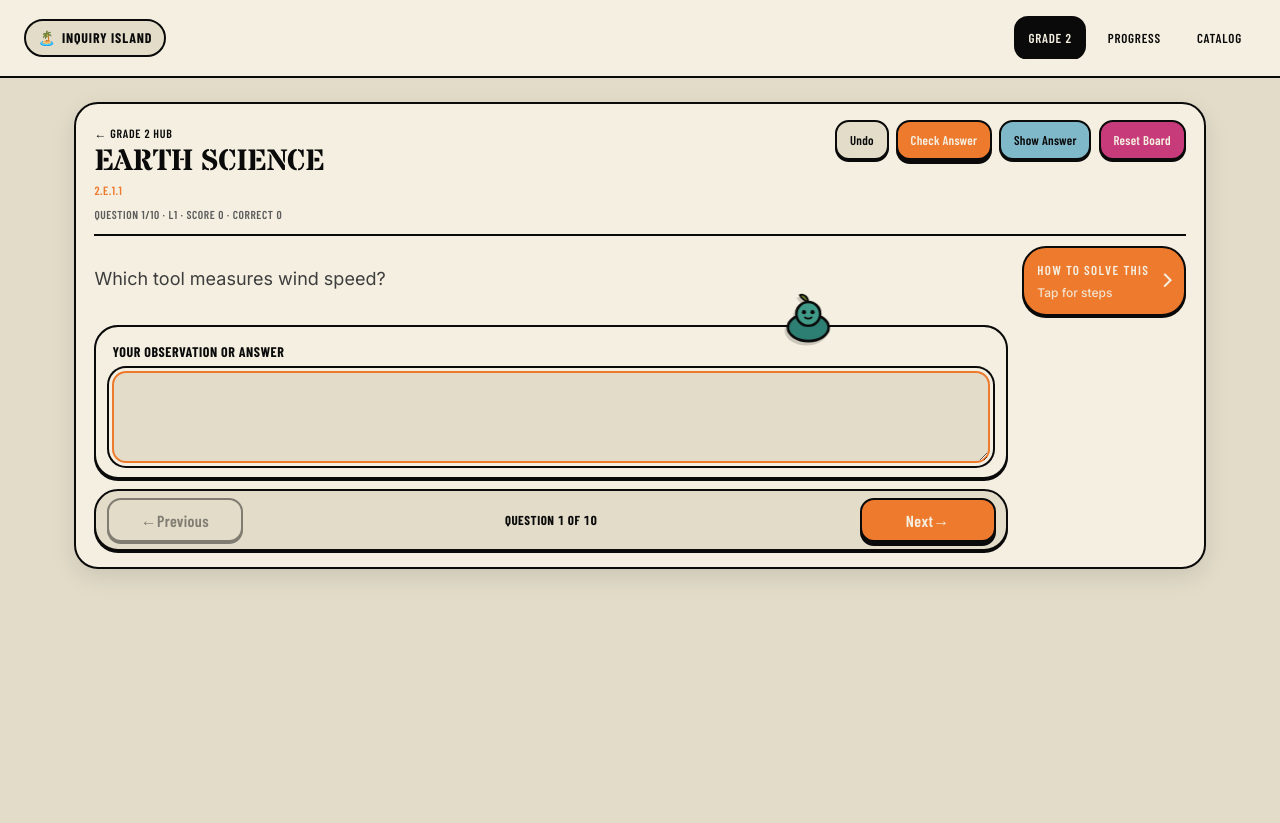
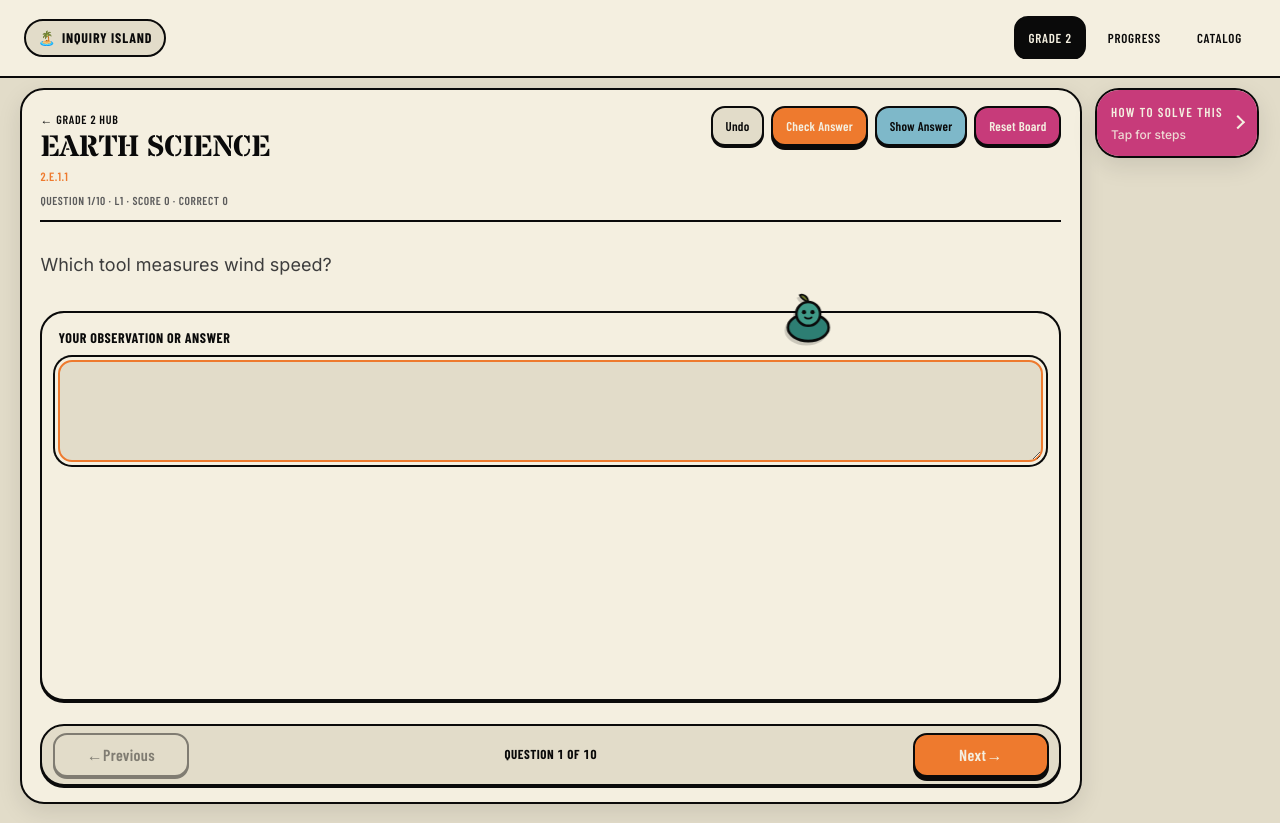
Before and after one commit to asub927/fun-lab-kids, a React (Vite) app: page /lab/2.E.1.1 in a window 1280 px wide. Before the commit the page ends 800 px from the top, so only its background shows below. Built offline with nearby package versions, Linux system fonts and the light colour scheme; a web font is replaced by a local one.

Commit message:
Split strategy help into its own card beside the work area.
Move How to solve this out of the question card into a separate help container, and stretch the question and answer workspace to use more viewport space.

Co-authored-by: Anantha Subramanya <asub927@gmail.com>

```diff
--- a/src/components/LabShell.tsx
+++ b/src/components/LabShell.tsx
@@ -159,7 +159,8 @@ export function LabShell({ title, children }: LabShellProps) {
   }, [boardState]);
 
   return (
-    <article className="lab-shell">
+    <div className={`lab-layout ${strategy ? "lab-layout--with-help" : ""}`}>
+      <article className="lab-shell lab-work-card">
         <header className="lab-header">
           <div className="lab-header-meta">
             <Link to={backTo} className="back-link">
@@ -222,8 +223,7 @@ export function LabShell({ title, children }: LabShellProps) {
           </div>
         )}
 
-      <div className={`lab-body ${strategy ? "lab-body--with-strategy" : ""}`}>
-        <div className="lab-main">
+        <div className="lab-work-stage">
           <div className="lab-board">{children}</div>
 
           {lastCheck && (
@@ -279,9 +279,10 @@ export function LabShell({ title, children }: LabShellProps) {
             </nav>
           )}
         </div>
+      </article>
 
       {strategy && (
-          <div className="lab-strategy-rail">
+        <aside className="lab-help-card" aria-label="Strategy help">
           <StrategyPanel
             key={strategy.panelKey}
             title={strategy.title}
@@ -293,9 +294,8 @@ export function LabShell({ title, children }: LabShellProps) {
             videoProvider={strategy.videoProvider}
             layout="rail"
           />
-          </div>
+        </aside>
       )}
     </div>
-    </article>
   );
 }
--- a/src/index.css
+++ b/src/index.css
@@ -232,8 +232,13 @@ main {
   padding-bottom: max(var(--space-3), env(safe-area-inset-bottom));
 }
 
+main:has(.lab-page) {
+  max-width: min(1360px, calc(100vw - 1.25rem));
+  padding: 0.65rem 0.65rem max(0.65rem, env(safe-area-inset-bottom));
+}
+
 main:has(.lab-shell) {
-  max-width: 1180px;
+  max-width: min(1360px, calc(100vw - 1.25rem));
 }
 
 main:focus {
@@ -469,6 +474,26 @@ main:focus {
   opacity: 0.85;
 }
 
+.lab-page {
+  min-height: calc(100dvh - 4.75rem);
+}
+
+.lab-layout {
+  display: block;
+  min-height: calc(100dvh - 5.25rem);
+}
+
+.lab-layout--with-help {
+  display: grid;
+  grid-template-columns: minmax(0, 1fr) auto;
+  gap: 0.85rem;
+  align-items: start;
+}
+
+.lab-layout--with-help:has(.lab-help-card .strategy-panel--rail[open]) {
+  grid-template-columns: minmax(0, 1fr) minmax(16rem, 21rem);
+}
+
 .lab-shell {
   background: var(--color-paper);
   border: var(--border-width) solid var(--color-ink);
@@ -477,37 +502,68 @@ main:focus {
   box-shadow: var(--shadow-soft);
 }
 
-.lab-body {
-  display: block;
-}
-
-.lab-body--with-strategy {
-  display: grid;
-  grid-template-columns: minmax(0, 1fr) auto;
-  gap: 0.85rem;
-  align-items: start;
-}
-
-.lab-body--with-strategy:has(.strategy-panel--rail[open]) {
-  grid-template-columns: minmax(0, 1fr) minmax(15rem, 19rem);
-}
-
-.lab-main {
+.lab-work-card {
+  display: flex;
+  flex-direction: column;
+  min-height: calc(100dvh - 5.25rem);
   min-width: 0;
 }
 
-.lab-strategy-rail {
+.lab-work-stage {
+  flex: 1;
+  display: flex;
+  flex-direction: column;
+  gap: 0.75rem;
+  min-height: 0;
+}
+
+.lab-help-card {
+  width: fit-content;
+  max-width: min(21rem, 100%);
+  background: var(--color-paper);
+  border: var(--border-width) solid var(--color-ink);
+  border-radius: var(--radius-tablet);
+  box-shadow: var(--shadow-soft);
+  overflow: hidden;
+  align-self: start;
+  position: sticky;
+  top: 4.75rem;
+}
+
+.lab-help-card:has(.strategy-panel--rail[open]) {
+  width: min(21rem, 100%);
+}
+
+.lab-help-card .strategy-panel--rail {
+  border: none;
+  border-radius: 0;
+  box-shadow: none;
+  margin: 0;
+}
+
+.lab-board {
+  flex: 1;
+  display: flex;
+  flex-direction: column;
+  min-height: 0;
   min-width: 0;
 }
 
-.lab-board {
-  min-width: 0;
-}
-
 @media (max-width: 860px) {
-  .lab-body--with-strategy,
-  .lab-body--with-strategy:has(.strategy-panel--rail[open]) {
+  .lab-layout--with-help,
+  .lab-layout--with-help:has(.lab-help-card .strategy-panel--rail[open]) {
     grid-template-columns: 1fr;
+  }
+
+  .lab-work-card {
+    min-height: auto;
+  }
+
+  .lab-help-card,
+  .lab-help-card:has(.strategy-panel--rail[open]) {
+    position: static;
+    width: 100%;
+    max-width: none;
   }
 
   .strategy-panel--rail,
@@ -637,23 +693,19 @@ main:focus {
   box-shadow: var(--shadow-hard-sm);
 }
 
-.strategy-panel--rail {
-  align-self: start;
-  width: min(19rem, 100%);
-}
-
 .strategy-panel--rail:not([open]) {
   position: static;
   max-height: none;
   overflow: visible;
+  width: 100%;
 }
 
 .strategy-panel--rail[open] {
-  position: sticky;
-  top: 5.5rem;
-  max-height: calc(100vh - 6.5rem);
+  position: static;
+  max-height: calc(100dvh - 6.5rem);
   overflow: auto;
   overscroll-behavior: contain;
+  width: 100%;
 }
 
 .strategy-rail-summary {
@@ -808,13 +860,13 @@ main:focus {
 }
 
 .subject-browser--math .strategy-panel,
-main[data-accent="green"] .lab-strategy-rail .strategy-panel {
+main[data-accent="green"] .lab-help-card .strategy-panel,
   background: var(--color-teal);
   color: var(--color-paper);
 }
 
 main[data-accent="orange"] .strategy-panel,
-main[data-accent="orange"] .lab-strategy-rail .strategy-panel {
+main[data-accent="orange"] .lab-help-card .strategy-panel {
   background: var(--color-orange);
   color: var(--color-paper);
 }
@@ -825,7 +877,7 @@ main[data-accent="green"] .strategy-panel {
 }
 
 main[data-accent="pink"] .strategy-panel,
-main[data-accent="pink"] .lab-strategy-rail .strategy-panel {
+main[data-accent="pink"] .lab-help-card .strategy-panel {
   background: var(--color-magenta);
   color: var(--color-paper);
 }
@@ -1377,11 +1429,11 @@ tbody tr:last-child td {
 }
 
 .story-card {
-  padding: 0.85rem 1rem;
+  padding: clamp(0.85rem, 2vh, 1.15rem) clamp(1rem, 2.5vw, 1.35rem);
   border: var(--border-width) solid var(--color-ink);
   border-radius: var(--radius-tablet);
   background: var(--color-bone);
-  font-size: clamp(1.05rem, 2.2vw, 1.2rem);
+  font-size: clamp(1.1rem, 2.4vw, 1.35rem);
   line-height: 1.5;
   margin: 0;
 }
@@ -1390,6 +1442,8 @@ tbody tr:last-child td {
   display: flex;
   flex-direction: column;
   gap: 0.85rem;
+  flex: 1;
+  min-height: 0;
 }
 
 .template-lab > label,
@@ -1401,6 +1455,20 @@ tbody tr:last-child td {
   box-shadow: var(--shadow-hard-sm);
 }
 
+.template-lab .answer-field {
+  flex: 1;
+  display: flex;
+  flex-direction: column;
+  min-height: clamp(7rem, 22vh, 12rem);
+}
+
+.template-lab .answer-field label {
+  flex: 1;
+  display: flex;
+  flex-direction: column;
+  gap: 0.65rem;
+}
+
 .template-lab > label,
 .answer-field label {
   display: flex;
@@ -1430,12 +1498,12 @@ tbody tr:last-child td {
 .answer-field textarea {
   display: block;
   width: 100%;
-  min-height: 52px;
+  min-height: clamp(3.25rem, 10vh, 5rem);
   margin: 0;
-  padding: 0.65rem 0.95rem;
+  padding: 0.75rem 1rem;
   border: var(--border-width) solid var(--color-ink);
   border-radius: var(--radius-button);
-  font-size: clamp(1.125rem, 2.5vw, 1.35rem);
+  font-size: clamp(1.2rem, 2.8vw, 1.5rem);
   font-family: var(--font-body);
   font-variant-numeric: tabular-nums;
   background: var(--color-bone);
```
Lines whose indentation alone changed are shown as unchanged.
